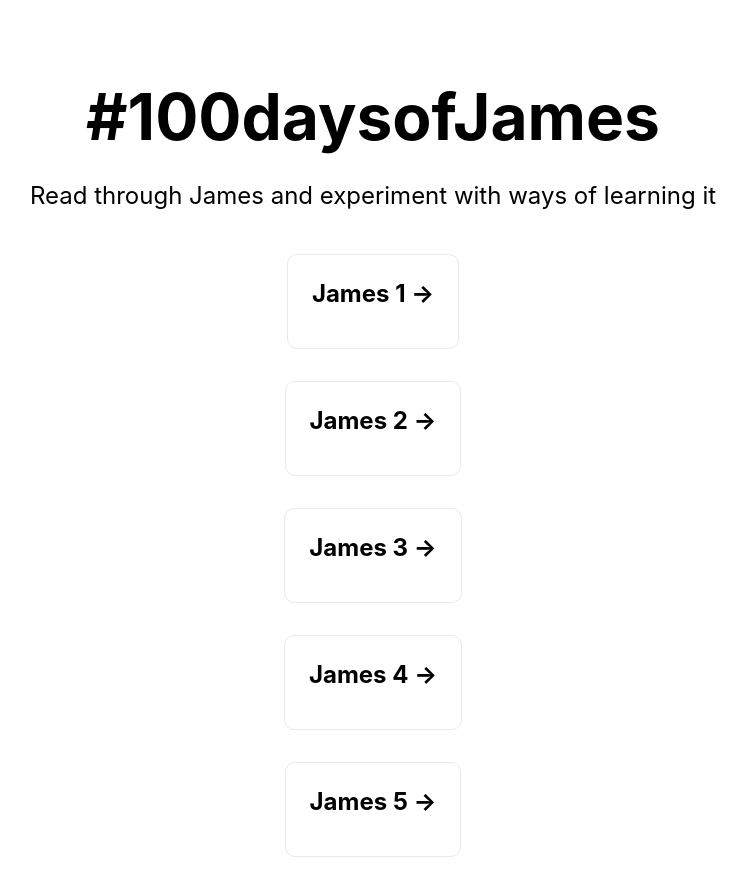
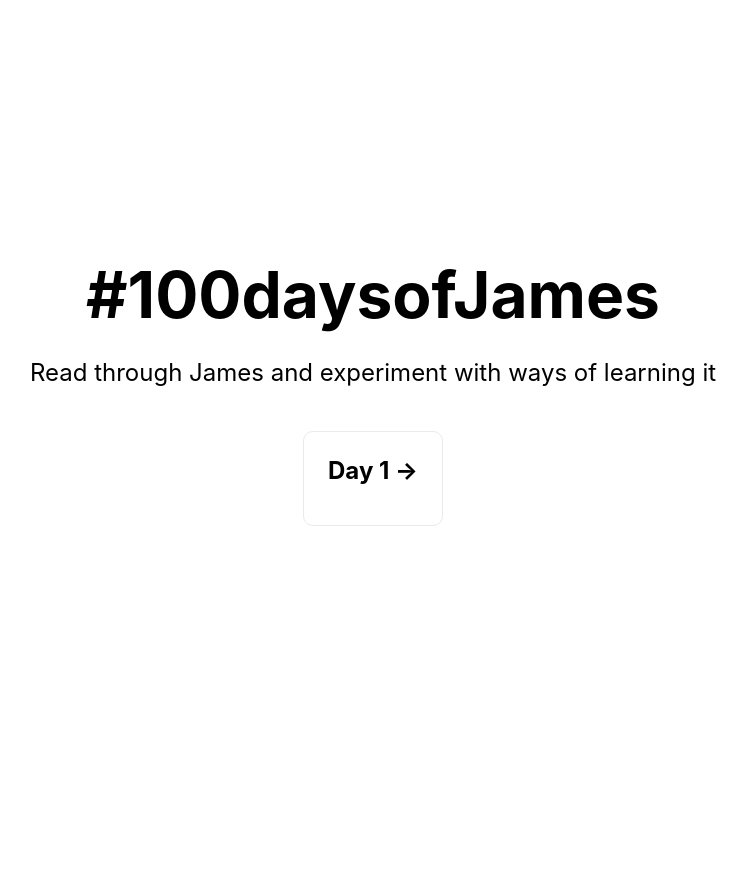
Before and after one commit to mattam/100daysofjames, a Next.js app: page / in a window 1280 px wide. Shown: the top 896 px of the page, without its empty margins (267-1014 px from the left). After the commit the page ends 800 px from the top, so only its background shows below. Built offline with nearby package versions, Linux system fonts and the light colour scheme.

Commit message:
Changing the front page UI to link to the day's PR experiments

```diff
--- a/pages/index.js
+++ b/pages/index.js
@@ -13,37 +13,16 @@ export default function Home() {
       <main className={styles.main}>
         <h1 className={styles.title}>#100daysofJames</h1>
 
-        <p className={styles.description}>Read through James and experiment with ways of learning it</p>
+        <p className={styles.description}>
+          Read through James and experiment with ways of learning it
+        </p>
 
-        <Link href="/james/1">
-          <a className={styles.card}>
-            <h3>James 1 &rarr;</h3>
-          </a>
-        </Link>
-
-        <Link href="/james/2">
-          <a className={styles.card}>
-            <h3>James 2 &rarr;</h3>
-          </a>
-        </Link>
-
-        <Link href="/james/3">
-          <a className={styles.card}>
-            <h3>James 3 &rarr;</h3>
-          </a>
-        </Link>
-
-        <Link href="/james/4">
-          <a className={styles.card}>
-            <h3>James 4 &rarr;</h3>
-          </a>
-        </Link>
-
-        <Link href="/james/5">
-          <a className={styles.card}>
-            <h3>James 5 &rarr;</h3>
-          </a>
-        </Link>
+        <a
+          href="https://100daysofjames-git-matt-testvercelbuild.mattam.vercel.app/james/1"
+          className={styles.card}
+        >
+          <h3>Day 1 &rarr;</h3>
+        </a>
       </main>
     </div>
   );
```
